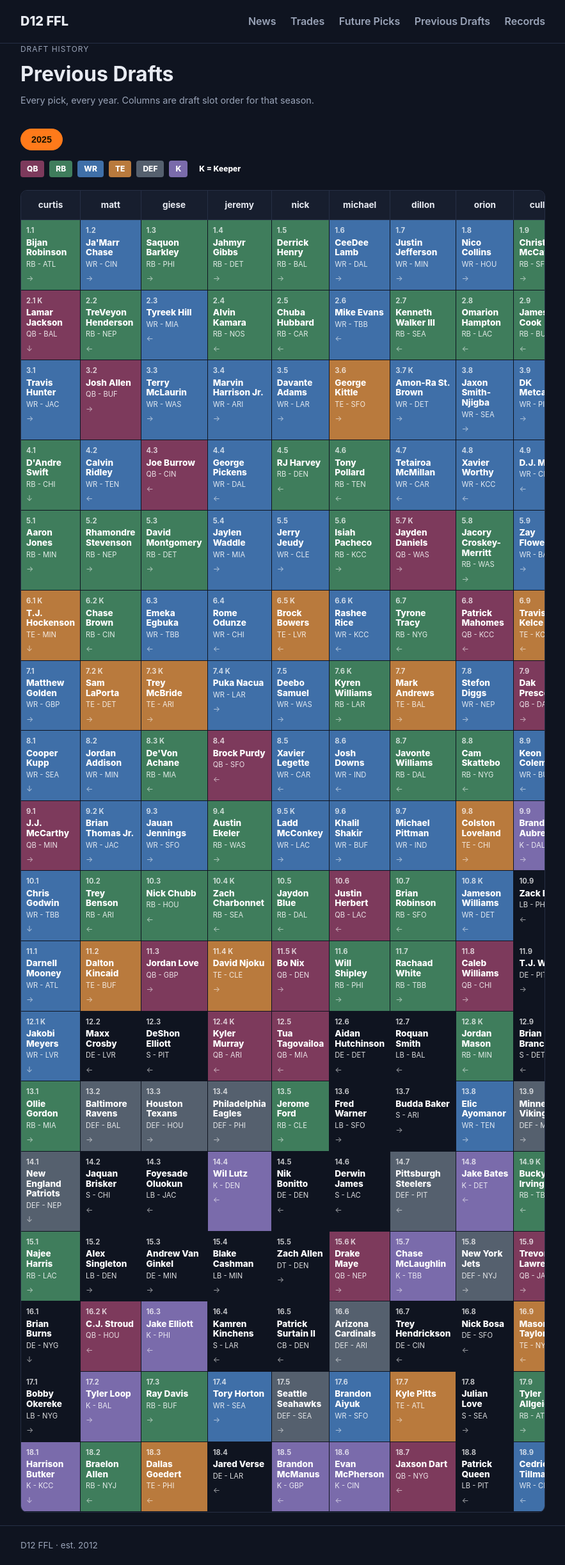
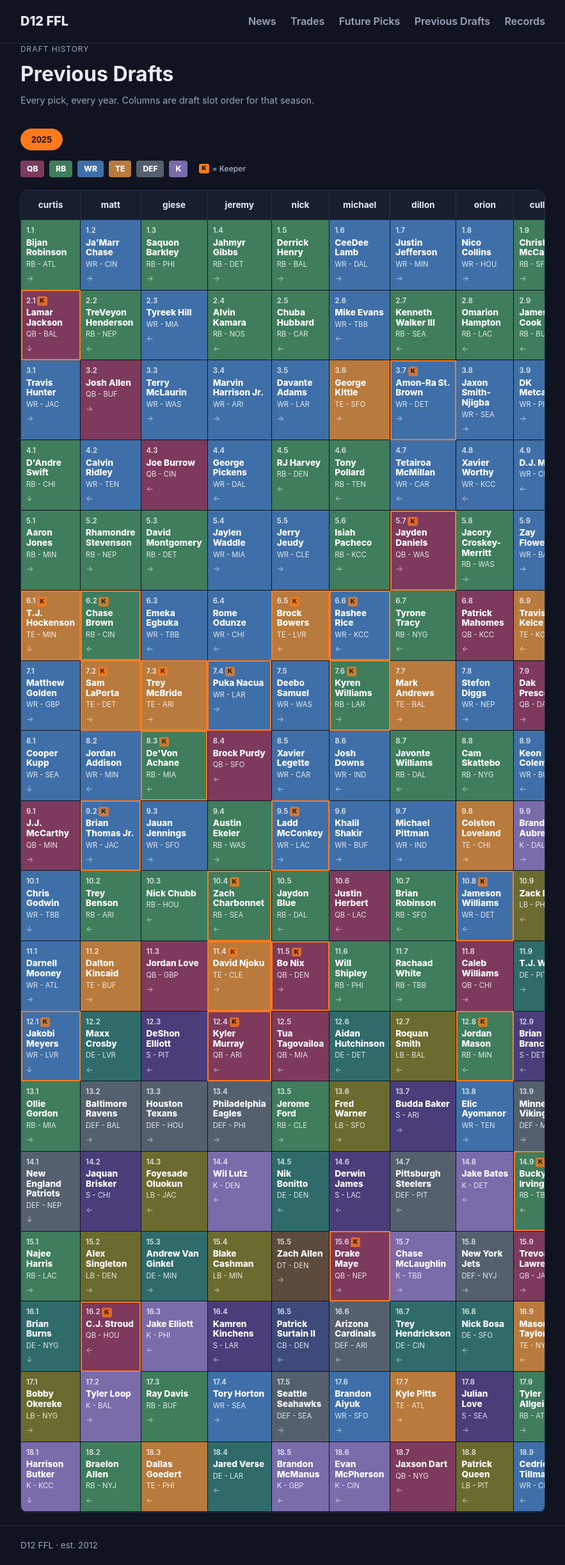
Before and after one commit to cullenhgn/D12-FFL-Website, a Jekyll site: the page built from previous-drafts/index.md, in a window 1280 px wide. Shown: the whole page at 64% size, without its empty margins (198-1081 px from the left). Built offline with Jekyll 4.4.1, drawn with Linux system fonts in a browser that asks for light colours.

Commit message:
Add files via upload

```diff
--- a/assets/css/style.css
+++ b/assets/css/style.css
@@ -375,3 +375,28 @@ h1, h2, h3 { color: var(--text); }
 .pd-pos-DEF { background: #55606e; }
 .pd-pos-DST { background: #55606e; }
 .pd-pos-K { background: #7a6bab; }
+.pd-pos-DE { background: #2f6b6b; }
+.pd-pos-DT { background: #5c4a3d; }
+.pd-pos-LB { background: #6b6b2f; }
+.pd-pos-CB { background: #3d4a7a; }
+.pd-pos-S { background: #4a3d7a; }
+
+.pd-keeper { outline: 2px solid var(--accent); outline-offset: -2px; }
+.pd-keeper-badge {
+  display: inline-block;
+  background: var(--accent);
+  color: #1a1200;
+  font-size: 0.6rem;
+  font-weight: 900;
+  border-radius: 3px;
+  padding: 0 4px;
+  vertical-align: middle;
+}
+.pd-keeper-legend {
+  background: transparent;
+  color: var(--muted);
+  font-weight: 600;
+  display: inline-flex;
+  align-items: center;
+  gap: 5px;
+}
```
